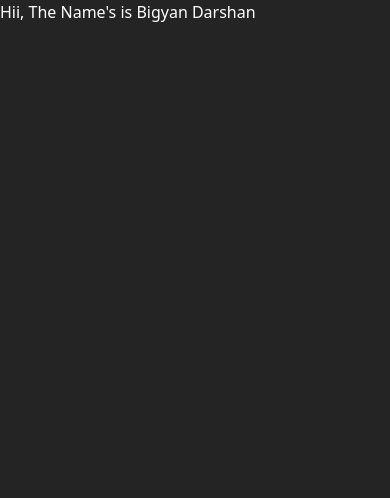
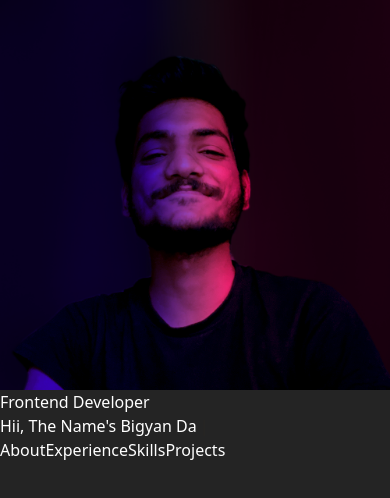
Before and after one commit to bigyanpatel/portfolio-next, a Next.js app: page / in a window 390 px wide. Shown: the top 498 px of the page. Built offline with nearby package versions, Linux system fonts and the light colour scheme.

Commit message:
add: Hero section setup done

```diff
--- a/Components/Hero.tsx
+++ b/Components/Hero.tsx
@@ -1,13 +1,16 @@
 import React from 'react'
 import {Cursor, useTypewriter} from 'react-simple-typewriter';
 import BackgroundCircles from './BackgroundCircles';
+import Image from 'next/image'
+import mypic from '../Assets/profile.png'
+import Link from 'next/link';
 
 type Props = {}
 
 export default function Hero({}: Props) {
     const [text, count] = useTypewriter({
         words: [
-            "Hii, The Name's is Bigyan Darshan Patel",
+            "Hii, The Name's Bigyan Darshan Patel",
             "Guy-who-loves-Coffee.tsx",
             "<ButLovesToCodeMore/>",
         ],
@@ -18,10 +21,35 @@ export default function Hero({}: Props) {
     return (
     <div className='h-screen flex flex-col space-y-8 items-center justify-center text-center overflow-hidden'>
         <BackgroundCircles/>
-        <h1>
-            <span>{text}</span>
-            <Cursor cursorColor="#F7AB0A"/>
-        </h1>
+        <Image
+        className='relative rounded-full h-32 w-32 mx-auto object-cover'
+        src={mypic}
+        alt="Picture of the author"
+        />
+        <div className='z-20'>
+            <h2 className='text-sm uppercase text-gray-500 pb-2 tracking-[15px]'>
+                Frontend Developer
+            </h2>
+            <h1 className='text-3xl lg:text-4xl font-semibold tracking-[15px]'>
+                <span className='mr-3'>{text}</span>
+                <Cursor cursorColor="#F7AB0A"/>
+            </h1>
+
+            <div className='pt-5'>
+                <Link href="#about">
+                    <button className='heroButton'>About</button>
+                </Link>
+                <Link href="#experience">
+                    <button className='heroButton'>Experience</button>
+                </Link>
+                <Link href="#skills">
+                    <button className='heroButton'>Skills</button>
+                </Link>
+                <Link href="#projects">
+                    <button className='heroButton'>Projects</button>
+                </Link>
+            </div>
+        </div>
     </div>
   )
 }
--- a/styles/globals.css
+++ b/styles/globals.css
@@ -1,3 +1,9 @@
 @tailwind base;
 @tailwind components;
 @tailwind utilities;
+
+@layer components{
+    .heroButton {
+        @apply px-6 py-2 border border-[#242424] rounded-full uppercase text-sm tracking-widest text-gray-500 transition-all hover:border-[#F7AB0A]/40 hover:text-[#F7AB0A]/40
+    }
+}
```
Also changed, not shown: Components/About.tsx (added, +11 -0 lines), Assets/profile.png (added).
